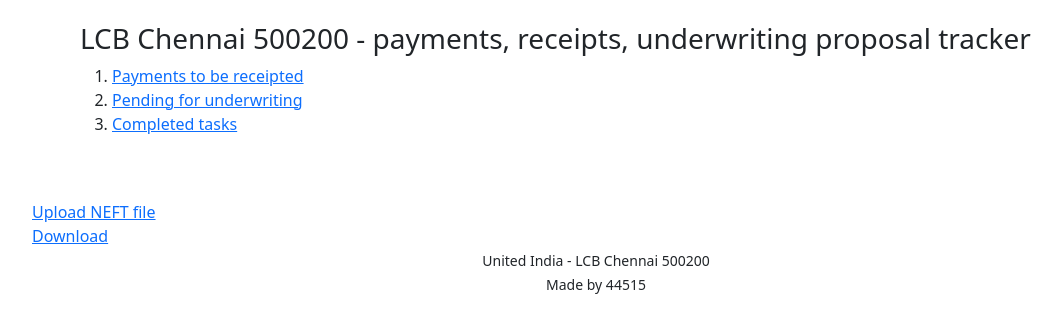
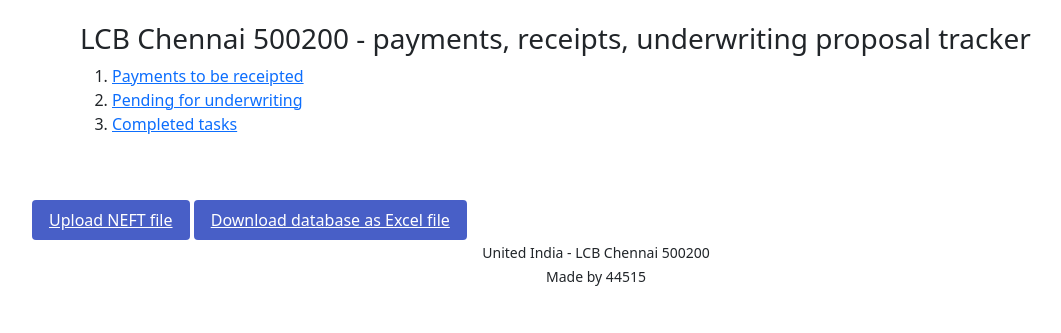
Before and after one commit to jokerdino/payment-overview, a Flask app: page / in a window 1280 px wide. Shown: the part 201-534 px from the top of the page, without its empty margins (44-1105 px from the left). Run offline with Flask 2, Linux system fonts and the light colour scheme; some libraries are stand-ins or nearby versions.

Commit message:
Convert link to button and change default sort order

```diff
--- a/templates/home.html
+++ b/templates/home.html
@@ -17,12 +17,11 @@
 <li>
                 <a class=" is-link" href="{{ url_for('payments_pending_uw')}}">Pending for underwriting</a>
     </li>
-         <li>       <a class=" is-link" href= "{{ url_for('payments_completed')}}">Completed tasks</a>
+         <li>       <a class=" is-link" href="{{ url_for('payments_completed')}}">Completed tasks</a>
 </li>
 </ol>
 </section>
 
-<a class="is-link" href = "{{url_for('upload')}}">Upload NEFT file</a>
-<br>
-<a class="is-link" href="{{ url_for('.download') }}">Download</a>
+<a class="button is-link" href="{{url_for('upload')}}">Upload NEFT file</a>
+<a class="button is-link" href="{{ url_for('.download') }}">Download database as Excel file</a>
 {% endblock %}
--- a/templates/payments_pending_uw.html
+++ b/templates/payments_pending_uw.html
@@ -98,7 +98,9 @@
         {% block scripts %}
         <script>
             $(document).ready(function () {
-                            $('#payment_table').DataTable();
+                            $('#payment_table').DataTable({
+                                order: [[1,"asc"]]
+                                        });
                         });
         </script>
         {% endblock %}
--- a/templates/payments_table.html
+++ b/templates/payments_table.html
@@ -80,7 +80,9 @@
         {% block scripts %}
         <script>
             $(document).ready(function () {
-                            $('#payment_table').DataTable();
+                            $('#payment_table').DataTable({
+                                order: [[1,'asc']]
+                                        });
                         });
         </script>
         {% endblock %}
```
Also changed, not shown: requirements.txt (added, +9 -0 lines).
